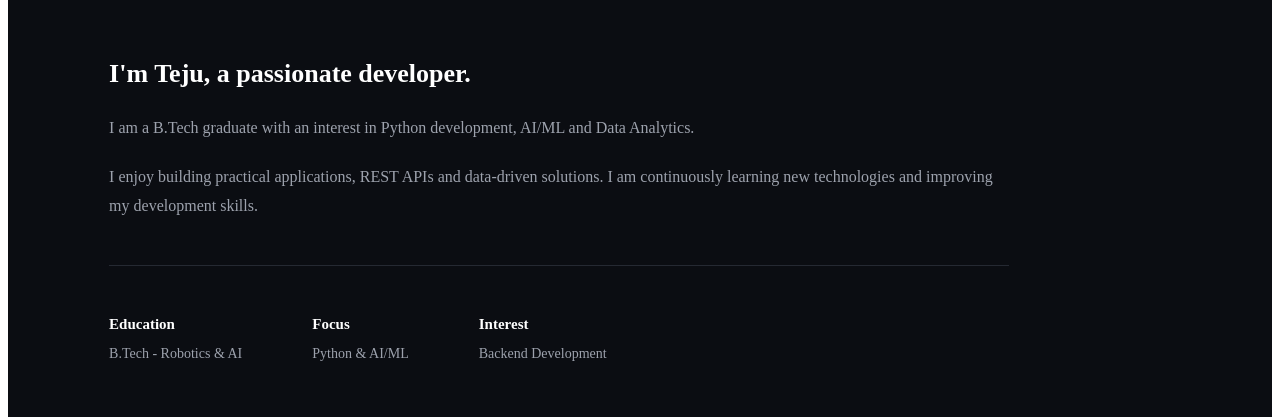
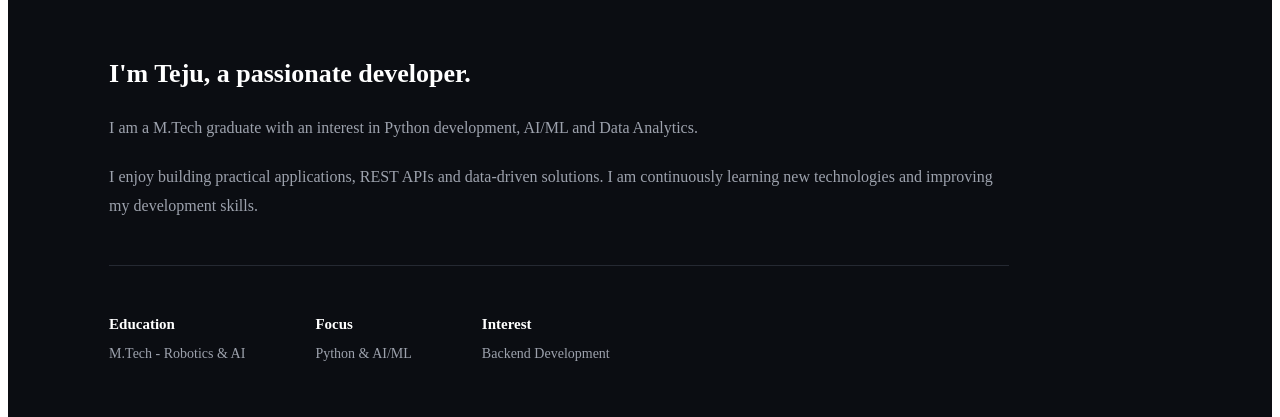
Before and after one commit to TEJASWINIHIWARE17/teju-portfolio, an Angular app: page / in a window 1280 px wide. Shown: the part 990-1407 px from the top of the page. Built offline with nearby package versions, Linux system fonts and the light colour scheme.

Commit message:
update about

```diff
--- a/src/app/about/about.html
+++ b/src/app/about/about.html
@@ -6,6 +6,7 @@
 
     <h2>
       About <span>Me</span>
+
     </h2>
 
     <div class="about-content">
@@ -15,7 +16,7 @@
       </h3>
 
       <p>
-        I am a B.Tech graduate with an interest in Python
+        I am a M.Tech graduate with an interest in Python
         development, AI/ML and Data Analytics.
       </p>
 
@@ -30,7 +31,7 @@
 
         <div class="about-detail">
           <h4>Education</h4>
-          <p>B.Tech - Robotics & AI</p>
+          <p>M.Tech - Robotics & AI</p>
         </div>
 
         <div class="about-detail">
```
